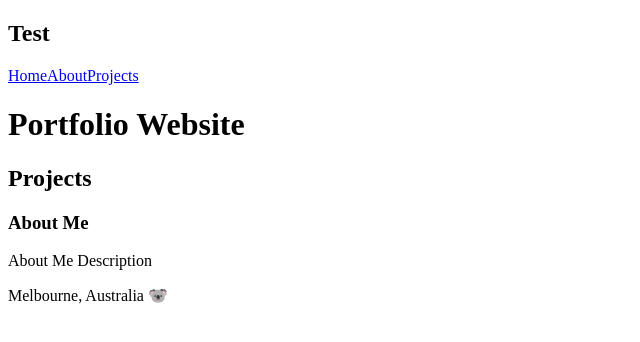
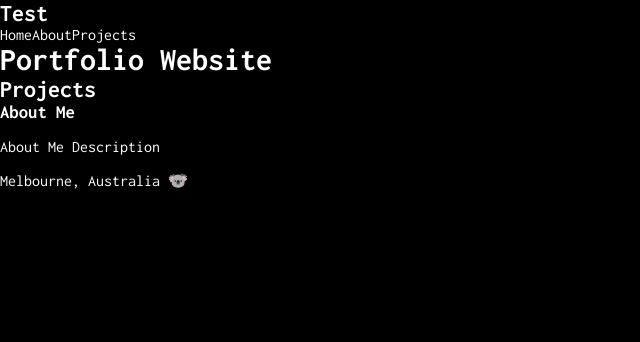
Before and after one commit to 10035/portfolio-website, a Gatsby site: page / in a window 1280 px wide. Shown: the whole page, without its empty margins (0-640 px from the left). Built offline with nearby package versions, Linux system fonts and the light colour scheme; Gatsby itself is replaced by a stand-in of ours.

Commit message:
add global css file

```diff
--- a/src/components/Layout.js
+++ b/src/components/Layout.js
@@ -1,5 +1,6 @@
 import React from 'react'
 import Navbar from './navbar'
+import '../styles/global.css'
 
 
 export default function Layout({ children }) {
--- a/src/styles/global.css
+++ b/src/styles/global.css
@@ -0,0 +1,23 @@
+@import url('https://fonts.googleapis.com/css?family=Inconsolata:wght@300;400;500;700&display=swap');
+
+* {
+    margin: 0;
+    padding: 0;
+    text-decoration: none;
+    font-family: "Inconsolata";
+    color: white;
+}
+
+html, body {
+    min-height: 100%;
+}
+
+body {
+    background: black;
+    background-repeat: no-repeat;
+}
+
+p {
+    margin: 16px auto;
+    line-height: 1.sem;
+}
```
